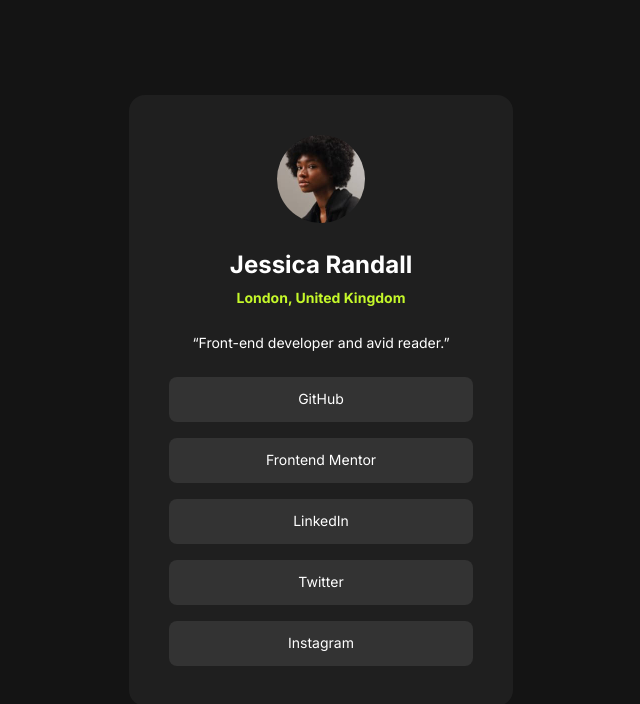
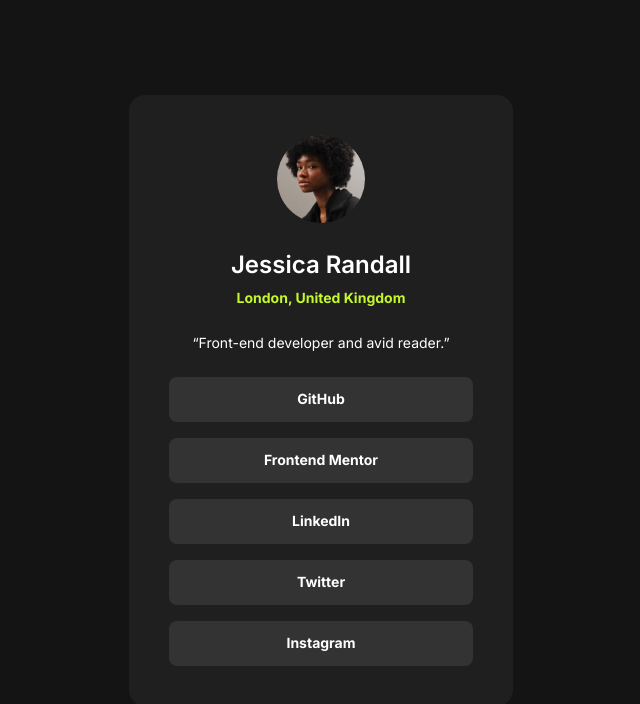
Before and after one commit to BlonoBuccellati/fm-social-links-profile, a Next.js app: page / in a window 1280 px wide. Shown: the top 704 px of the page, without its empty margins (319-959 px from the left). Built offline with nearby package versions, Linux system fonts and the light colour scheme.

Commit message:
style: フォントの微調整

```diff
--- a/src/app/_components/buttons.tsx
+++ b/src/app/_components/buttons.tsx
@@ -15,7 +15,7 @@
         <button
           key={index}
           onClick={() => (window.location.href = button.url)}
-          className="font bold bg-Gray-700 hover:bg-Green hover:text-Gray-700 h-[45px] w-full rounded-lg text-sm hover:cursor-pointer"
+          className="font bold bg-Gray-700 hover:bg-Green hover:text-Gray-700 h-[45px] w-full rounded-lg font-bold hover:cursor-pointer"
         >
           {button.name}
         </button>
--- a/src/app/_components/status-card.tsx
+++ b/src/app/_components/status-card.tsx
@@ -12,7 +12,9 @@
       />
       {/* Content */}
       <div className="flex flex-col items-center justify-center gap-1">
-        <div className="text-2xl leading-normal font-bold">Jessica Randall</div>
+        <div className="text-2xl leading-normal font-semibold">
+          Jessica Randall
+        </div>
         <div className="text-Green leading-normal font-bold">
           London, United Kingdom
         </div>
--- a/src/app/globals.css
+++ b/src/app/globals.css
@@ -1,5 +1,5 @@
 @import "tailwindcss";
-
+/* fdsf */
 :root {
   --background: #ffffff;
   --foreground: #171717;
```
